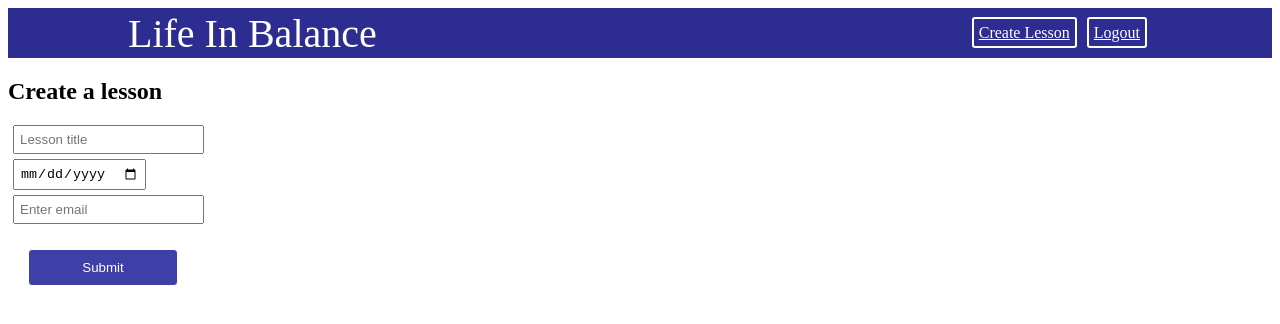
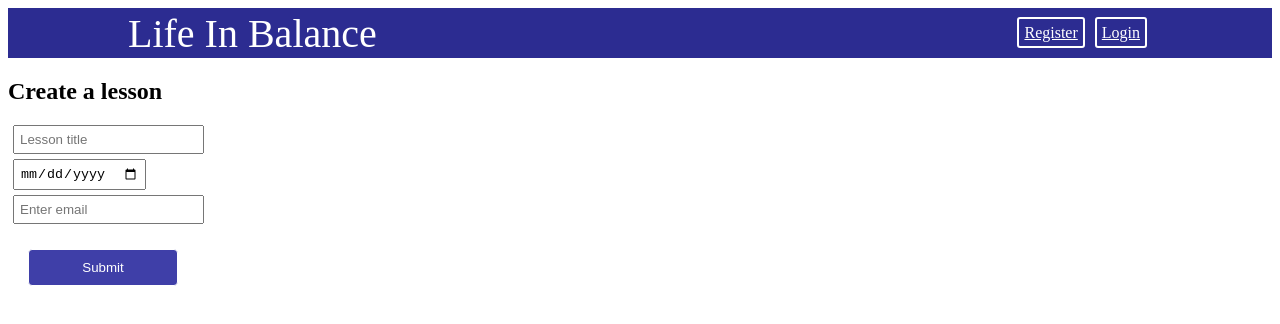
Before and after one commit to AlexBrown4020/mern-project, a React (Create React App) app in the folder client/: page /create_lesson in a window 1280 px wide. Shown: the top 324 px of the page. Built offline with nearby package versions, Linux system fonts and the light colour scheme; sample sign-in values are in the browser's storage.

Commit message:
Feat: Conditional render if the user is an admin

```diff
--- a/client/src/components/navbar/Navbar.jsx
+++ b/client/src/components/navbar/Navbar.jsx
@@ -1,9 +1,14 @@
 import './navbar.css';
-import {useState} from 'react';
 import { Link, useNavigate } from 'react-router-dom';
 
 export const Navbar = () => {
-    const auth = localStorage.getItem('user');
+    let auth = localStorage.getItem('user');
+    if (!auth) {
+        auth = {
+            isAdmin: false
+        }
+        console.log(auth)
+    }
 
     const navigate = useNavigate();
     const logout = () => {
@@ -16,12 +21,15 @@ export const Navbar = () => {
             <div className='navContainer'>
                 <Link className='logo' to={'/'}>Life In Balance</Link>
                 <ul className='navItems'>
-                { JSON.parse(auth).isAdmin ? <Link className='navLink' to={'/create_lesson'}>Create Lesson</Link>
-                : <></>
+
+                {
+                    !auth ?  <Link className='navLink' to={'/create_lesson'}>Create Lesson</Link>
+                    : <></>
                 }
 
+
                 {
-                    auth ? <Link className='navLink' onClick={logout} to='/'>Logout</Link>
+                    !auth ? <Link className='navLink' onClick={logout} to='/'>Logout</Link>
                     : <>
                         <Link className='navLink'to={'/register'}>Register</Link>
                         <Link className='navLink' to={'/login'}>Login</Link>
```
